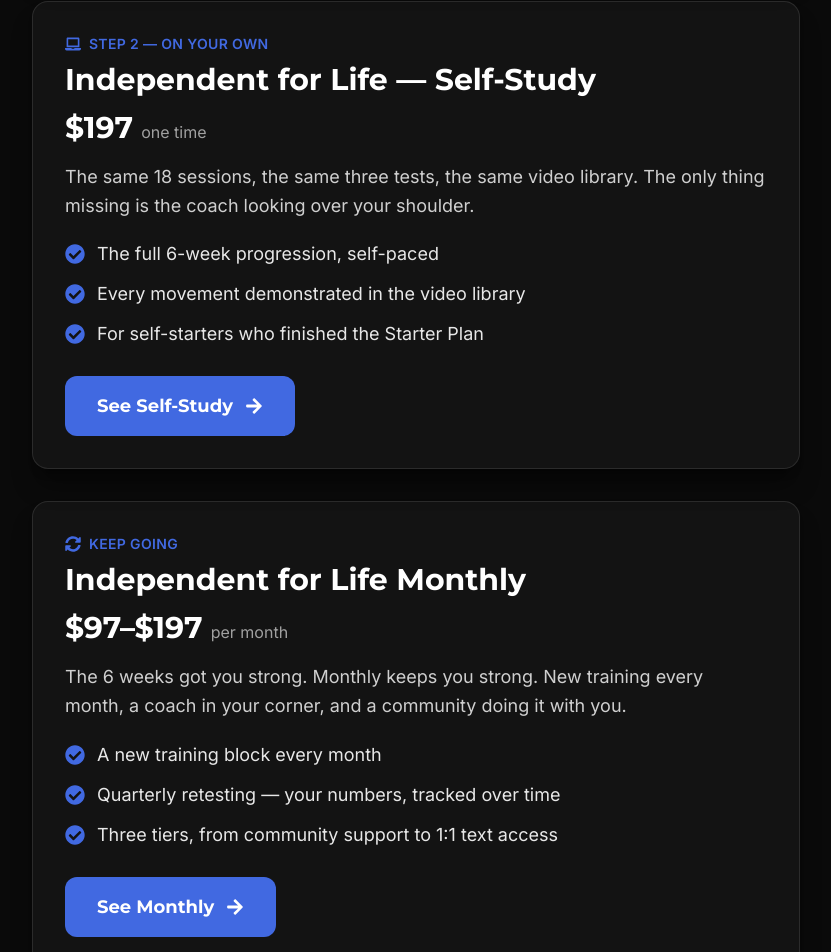
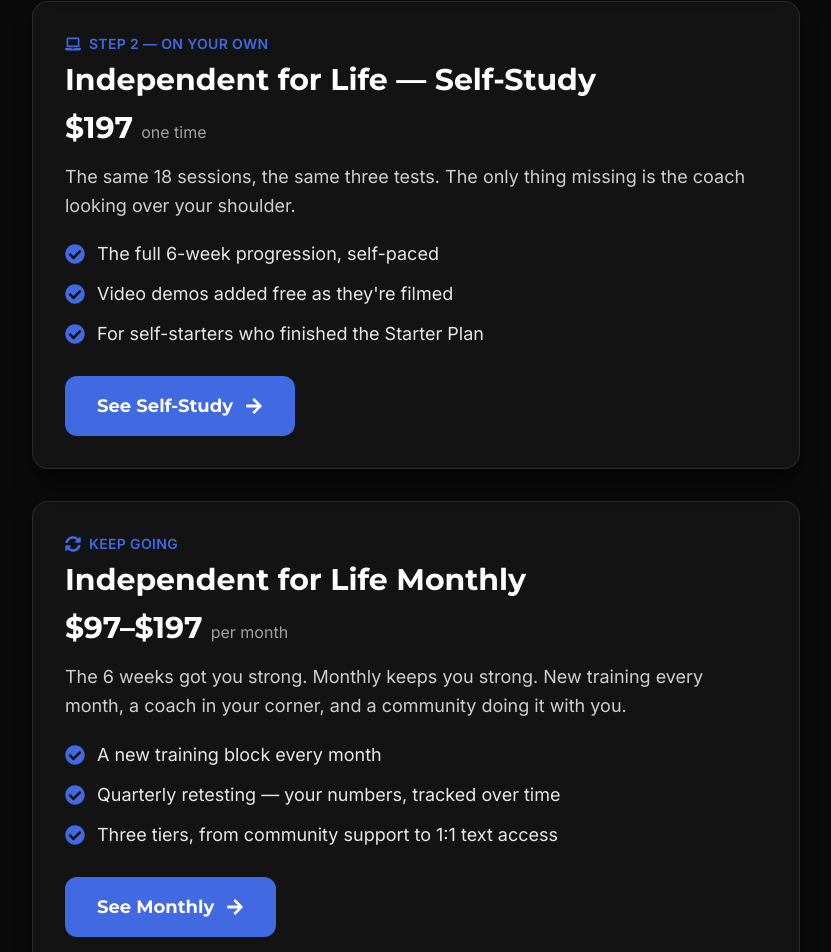
Before and after one commit to GStan5/fl-best-trainer-site, a Next.js app: page /plans in a window 1280 px wide. Shown: the part 1977-2929 px from the top of the page, without its empty margins (224-1055 px from the left). Built offline with nearby package versions, Linux system fonts and the light colour scheme; no server answers.

Commit message:
Honest video-demo copy (Gavin): starter/self-study/plans + Stripe self-study text no longer promise an unfilmed video library

```diff
--- a/pages/api/stripe/checkout-online.ts
+++ b/pages/api/stripe/checkout-online.ts
@@ -24,7 +24,7 @@ const PRODUCTS = {
   "self-study": {
     name: "Independent for Life — Self-Study",
     description:
-      "The same 18 sessions. The same three tests. The same video library. The only thing missing is the coach looking over your shoulder.",
+      "The same 18 sessions. The same three tests. The only thing missing is the coach looking over your shoulder.",
     amount: 19700, // $197.00 in cents
     metadataProduct: "self-study",
     successPath: "/self-study?checkout=success",
--- a/pages/plans.tsx
+++ b/pages/plans.tsx
@@ -91,10 +91,10 @@ const PROGRAMS: Program[] = [
     price: "$197",
     priceNote: "one time",
     blurb:
-      "The same 18 sessions, the same three tests, the same video library. The only thing missing is the coach looking over your shoulder.",
+      "The same 18 sessions, the same three tests. The only thing missing is the coach looking over your shoulder.",
     points: [
       "The full 6-week progression, self-paced",
-      "Every movement demonstrated in the video library",
+      "Video demos added free as they're filmed",
       "For self-starters who finished the Starter Plan",
     ],
     cta: "See Self-Study",
--- a/pages/self-study.tsx
+++ b/pages/self-study.tsx
@@ -18,7 +18,7 @@ const whatsInside = [
   "the complete 18-session manual",
   "the full movement library",
   "the three-ability tracker (Day 1 / Week 4 / Day 42)",
-  "the exercise video library",
+  "video demos added free as they're filmed and published",
 ];
 
 export default function SelfStudyPage() {
@@ -63,7 +63,7 @@ export default function SelfStudyPage() {
     <Layout>
       <SEO
         title="The 6-Week Program, Do-It-Yourself — $197 | Independent for Life | FL Best Trainer"
-        description="The same 18 sessions. The same three tests. The same video library. The only thing missing is the coach looking over your shoulder."
+        description="The same 18 sessions. The same three tests. The only thing missing is the coach looking over your shoulder."
         keywords="6 week strength program self study over 50, diy home workout program seniors, independent for life, FL Best Trainer"
         url="/self-study"
       />
--- a/pages/starter.tsx
+++ b/pages/starter.tsx
@@ -24,7 +24,7 @@ const howItWorks = [
 const whatsInside = [
   "The full 12-session program (Weeks 1–4, progressive)",
   "The complete movement library — 14 exercises, every one with setup, key cue, common mistake, and easier/harder versions",
-  "The exercise video library — watch every movement demonstrated, then copy it",
+  "Exercise video demos are being filmed now — every buyer gets them free as each one publishes",
   "Your one-page tracker — print it, stick it on the fridge",
   "The Week 4 retest — prove to yourself it worked",
 ];
```
